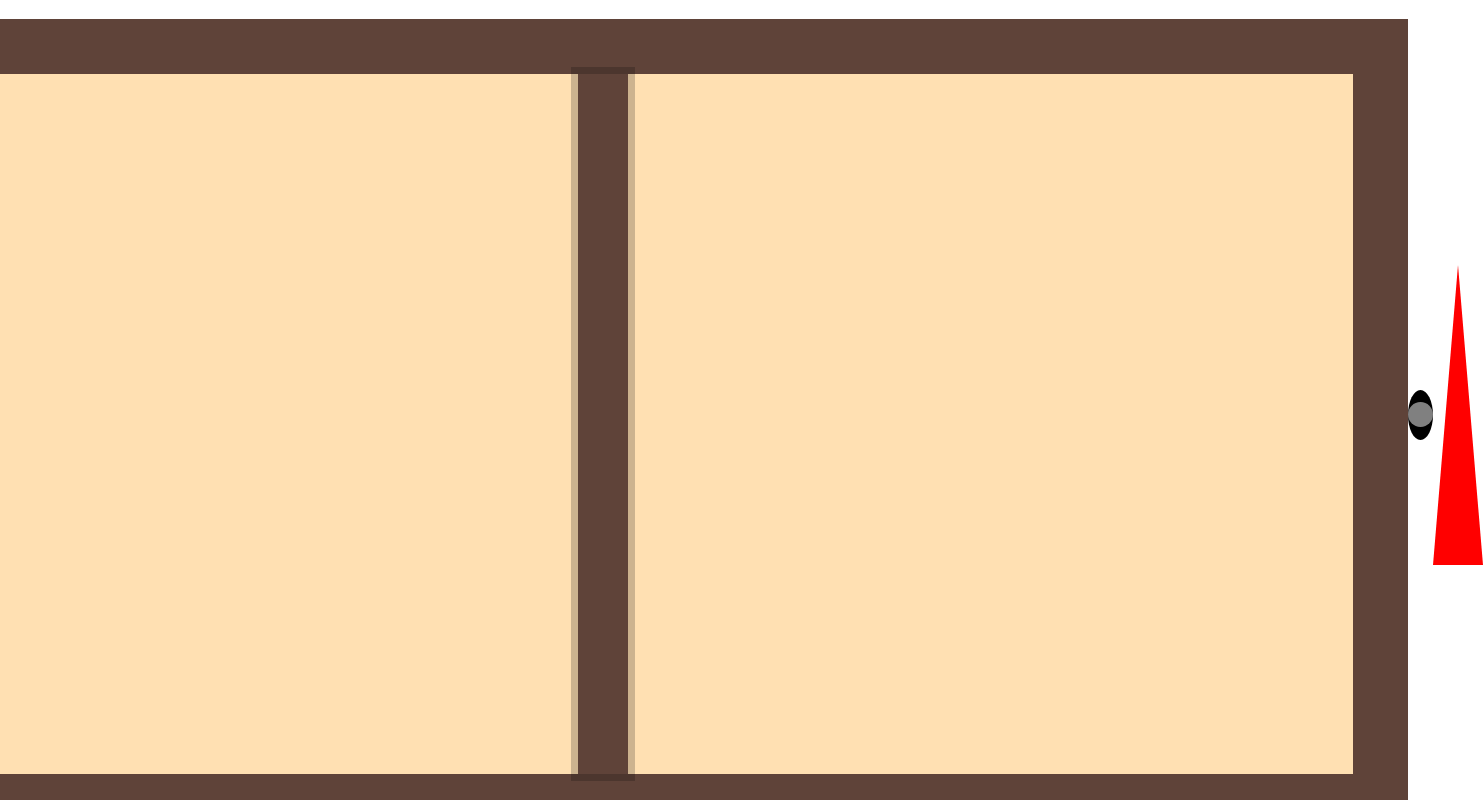
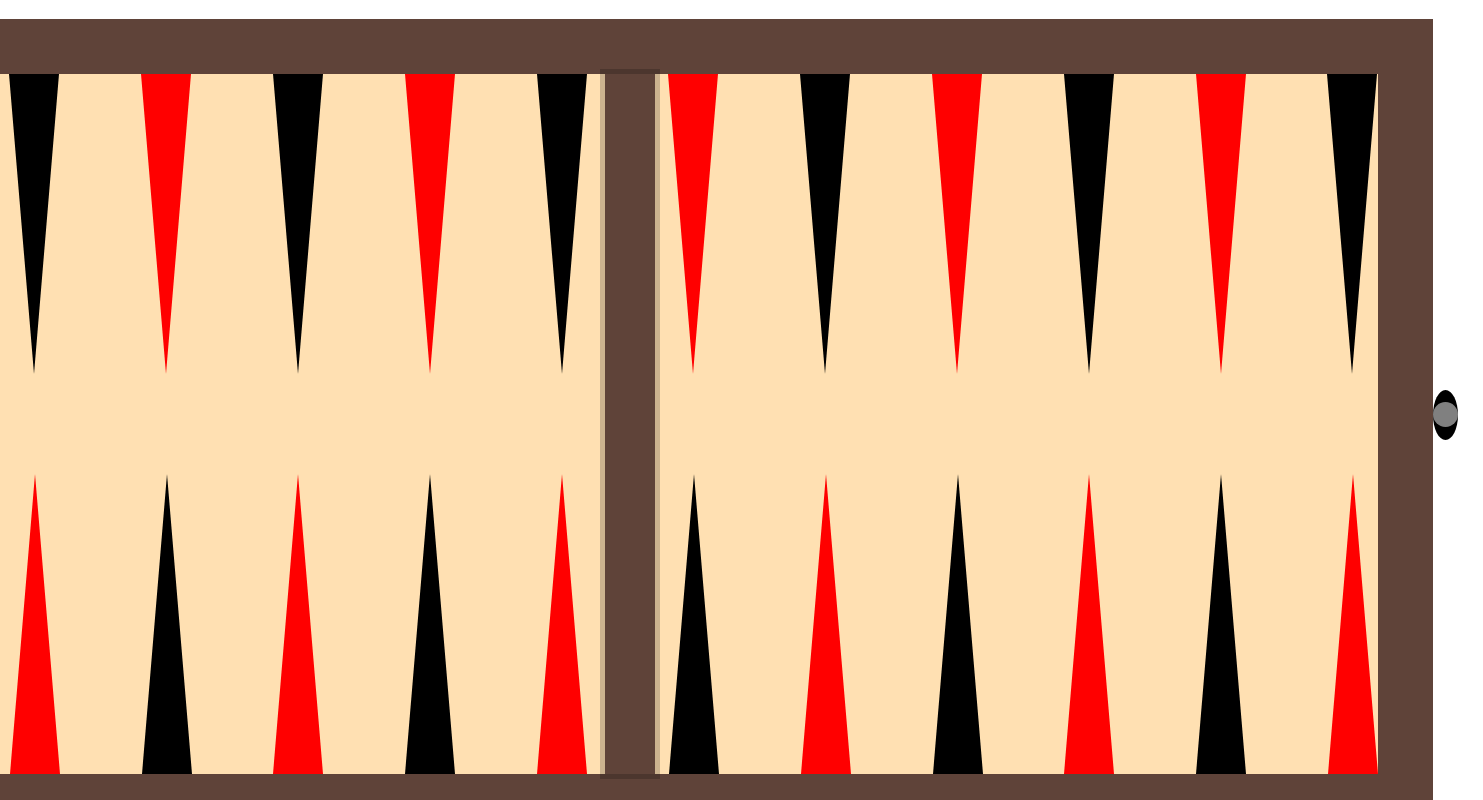
Before and after one commit to keremkaradenzz/backgammon-games, a React (Create React App) app: page / in a window 1280 px wide. Shown: the top 800 px of the page, 1483 px wide, since content can reach past the window. Built offline with nearby package versions, Linux system fonts and the light colour scheme.

Commit message:
create board line

```diff
--- a/src/App.tsx
+++ b/src/App.tsx
@@ -1,6 +1,5 @@
 import React from 'react';
 import './app.scss';
-import BoardLine from './components/boardLine/BoardLine';
 import Stone from './components/stone/Stone';
 import Games from './pages/Games/Games';
 function App() {
@@ -8,7 +7,7 @@ function App() {
     <div className="main">
        <Games />
        <Stone bgcolorFirst='black'  bgcolorSecond='gray'/>
-       <BoardLine bgcolor='red'/>
+
     </div>
   );
 }
--- a/src/components/board/Board.tsx
+++ b/src/components/board/Board.tsx
@@ -1,12 +1,43 @@
 import React from 'react'
 import './index.scss';
-
+import BoardLine from '../boardLine/BoardLine';
 
 const Board:React.FC = () => {
   return (
     <div className='board-out'>
       <div className='board-in'>
+        <div className='board-first'>
+            <BoardLine bgcolor='red' degree={180}/>
+            <BoardLine bgcolor='black' degree={180}/>
+            <BoardLine bgcolor='red' degree={180}/>
+            <BoardLine bgcolor='black' degree={180}/>
+            <BoardLine bgcolor='red' degree={180}/>
+            <BoardLine bgcolor='black' degree={180}/>
+            <BoardLine bgcolor='red' degree={180}/>
+            <BoardLine bgcolor='black' degree={180}/>
+            <BoardLine bgcolor='red' degree={180}/>
+            <BoardLine bgcolor='black' degree={180}/>
+            <BoardLine bgcolor='red' degree={180}/>
+            <BoardLine bgcolor='black' degree={180}/>
+        </div>
+
         <div className='board-line'/>
+        <div className='board-first' style={{transform:'rotate(180deg)'}}>
+            <BoardLine bgcolor='red' degree={180}/>
+            <BoardLine bgcolor='black' degree={180}/>
+            <BoardLine bgcolor='red' degree={180}/>
+            <BoardLine bgcolor='black' degree={180}/>
+            <BoardLine bgcolor='red' degree={180}/>
+            <BoardLine bgcolor='black' degree={180}/>
+            <BoardLine bgcolor='red' degree={180}/>
+            <BoardLine bgcolor='black' degree={180}/>
+            <BoardLine bgcolor='red' degree={180}/>
+            <BoardLine bgcolor='black' degree={180}/>
+            <BoardLine bgcolor='red' degree={180}/>
+            <BoardLine bgcolor='black' degree={180}/>
+        </div>
+
+
       </div>
     </div>
   )
--- a/src/components/board/index.scss
+++ b/src/components/board/index.scss
@@ -11,12 +11,21 @@
     width: 100%;
     height: 100%;
     background-color: #ffe0b2;
+    position: relative;
+    .board-first{
+      width: 100%;
+      height: 50%;
+      display: flex;
+      justify-content: space-between;
+    }
     .board-line{
       width: 50px;
       height: 100%;
       background-color: #5f4339;
-      margin:auto;
-      box-shadow:0px 0px 0px 7px rgb(0 0 0 / 20%);
+      position: absolute;
+      left:48.5%;
+      top:0%;
+      box-shadow:0px 0px 0px 5px rgb(0 0 0 / 20%);
     }
   }
 }
--- a/src/components/boardLine/BoardLine.tsx
+++ b/src/components/boardLine/BoardLine.tsx
@@ -3,10 +3,12 @@ import './index.scss';
 
 interface IBoardLineProps {
   bgcolor : string;
+  degree : number | 0
 }
-const BoardLine:React.FC<IBoardLineProps> = ({bgcolor}) => {
+const BoardLine:React.FC<IBoardLineProps> = ({bgcolor, degree}) => {
+  console.log(degree)
   return (
-    <div className='line' style={{ borderColor:`transparent transparent ${bgcolor} transparent`}}></div>
+    <div className='line' style={{transform:`rotate(${degree}deg)`, borderColor:`transparent transparent ${bgcolor} transparent`}}></div>
   )
 }
 
```
